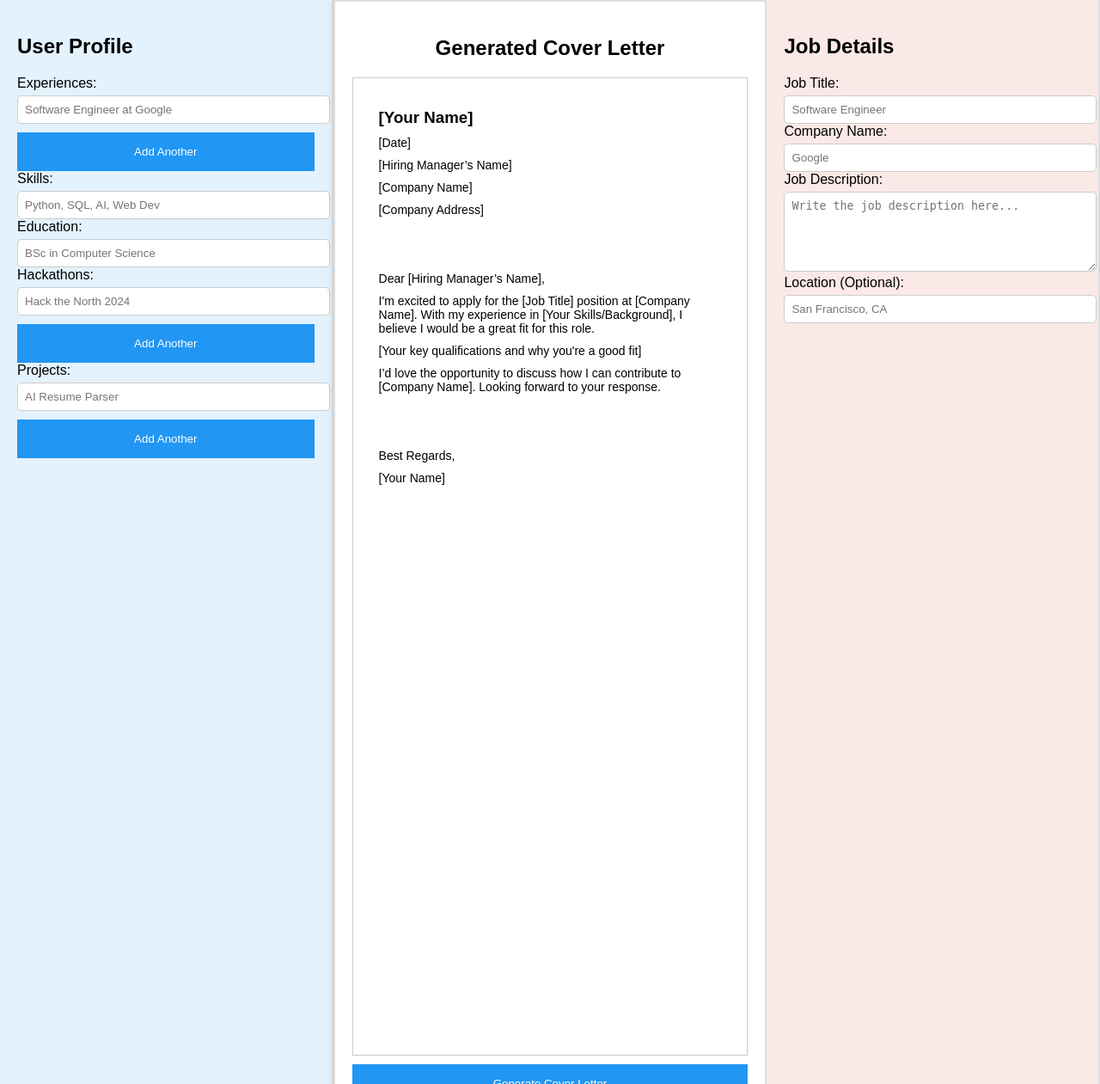
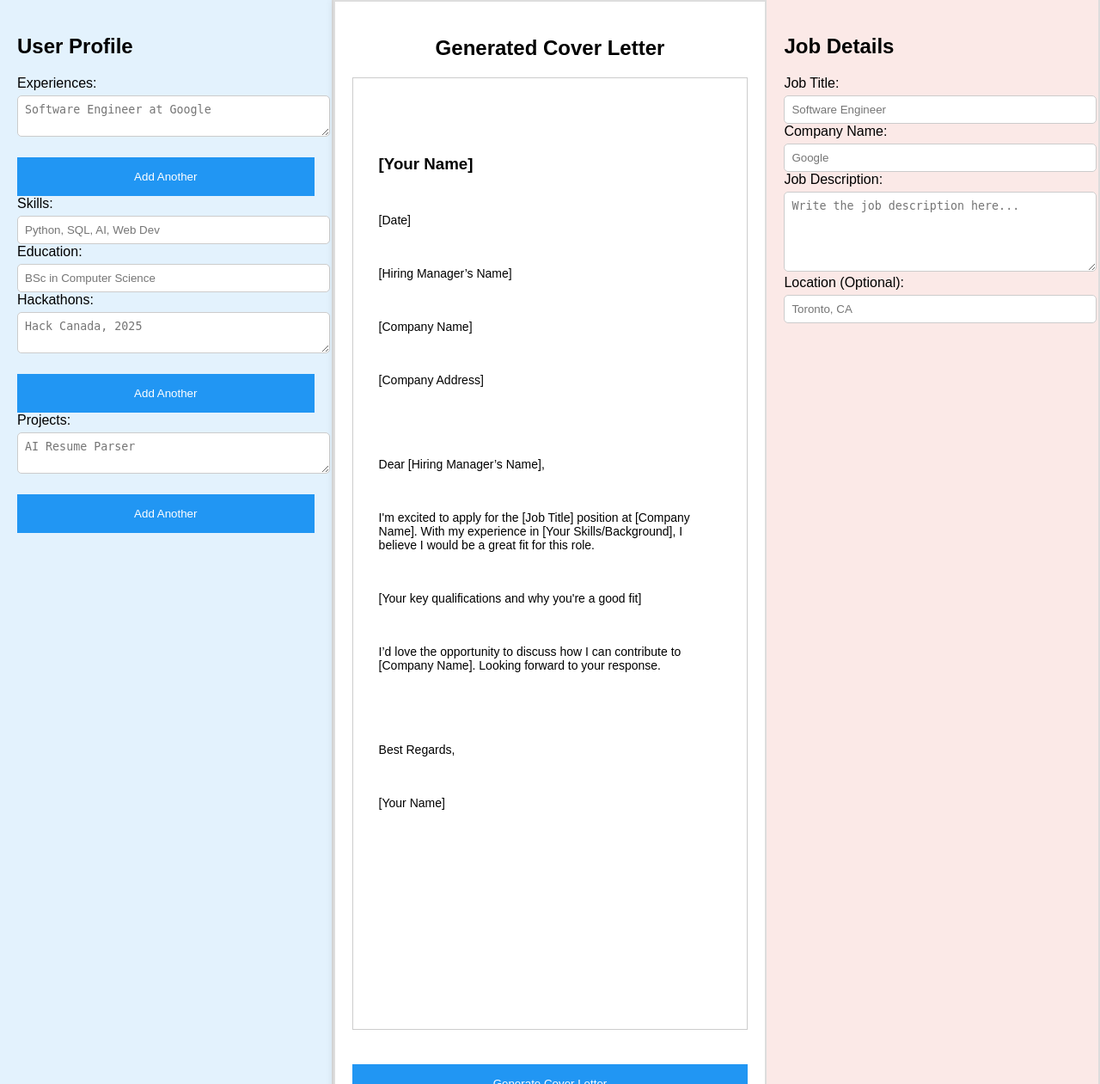
Before and after one commit to Gaurika-G/Jopply, a Flask app: page / in a window 1280 px wide. Shown: the whole page at 86% size. Run offline with Flask 3, Linux system fonts and the light colour scheme.

Commit message:
Adjustable boxes left side

```diff
--- a/static/styles.css
+++ b/static/styles.css
@@ -8,7 +8,7 @@ body {
 
 .container {
     display: flex;
-    height: 100vh;  /* Full viewport height */
+    height: 100vh;  /* Set the container to full viewport height */
     justify-content: space-between;
     overflow: hidden;  /* Hide overflow on the main page */
 }
@@ -34,6 +34,7 @@ body {
     height: 100%;  /* Full height of viewport */
     display: flex;
     flex-direction: column;
+    padding-bottom: 100px;  /* Extra space to ensure button visibility */
 }
 
 .right {
@@ -53,13 +54,13 @@ button {
     background: #2196F3;
     color: white;
     border: none;
-    padding: 15px;  /* Increased padding to make the button larger and easier to click */
+    padding: 15px; /* Increased padding to make the button more prominent */
     cursor: pointer;
     width: 100%;
-    margin-top: 10px;  /* Reduced margin-top to lift the button closer to the cover letter */
     position: sticky;
-    bottom: 0;  /* Ensure the button stays at the bottom of the middle section */
-    z-index: 10;  /* Ensure button is always above other content */
+    bottom: 20px;  /* Ensure the button is slightly above the absolute bottom */
+    z-index: 10; /* Ensure button is always above other content */
+    margin-top: 20px;  /* Ensure space between cover letter and button */
 }
 
 button:hover {
@@ -68,17 +69,15 @@ button:hover {
 
 .cover-letter-box {
     width: 100%;
-    height: 80vh;  /* Fixed height for A4-like layout */
+    height: 80vh; /* Fixed height for A4-like layout */
     padding: 30px;
     border: 1px solid #ccc;
     box-sizing: border-box;
     text-align: left;
     white-space: pre-wrap;
     overflow-y: auto;  /* Enables scrolling */
-    margin-bottom: 0; /* Reduced margin between the button and cover letter */
-    flex-grow: 1;  /* Ensures the cover letter box takes up remaining space */
-    display: flex;
-    flex-direction: column;
+    margin-bottom: 20px; /* Margin between cover letter and button */
+    flex-grow: 1; /* Ensures the cover letter box grows but does not overflow */
 }
 
 .cover-letter-box h3, .cover-letter-box p {
--- a/templates/index.html
+++ b/templates/index.html
@@ -15,9 +15,10 @@
             <!-- Experiences -->
             <label>Experiences:</label>
             <div id="experience-container">
-                <input type="text" name="experience" placeholder="Software Engineer at Google">
+                <textarea name="experience" placeholder="Software Engineer at Google"></textarea>
             </div>
             <button onclick="addExperience()">Add Another</button>
+
 
             <!-- Skills -->
             <label>Skills:</label>
@@ -30,14 +31,14 @@
             <!-- Hackathons -->
             <label>Hackathons:</label>
             <div id="hackathon-container">
-                <input type="text" name="hackathon" placeholder="Hack the North 2024">
+                <textarea name="hackathon" placeholder="Hack Canada, 2025"></textarea>
             </div>
             <button onclick="addHackathon()">Add Another</button>
 
             <!-- Projects -->
             <label>Projects:</label>
             <div id="project-container">
-                <input type="text" name="project" placeholder="AI Resume Parser">
+                <textarea name="project" placeholder="AI Resume Parser"></textarea>
             </div>
             <button onclick="addProject()">Add Another</button>
         </div>
@@ -89,7 +90,7 @@
             <textarea id="job-desc" rows="5" placeholder="Write the job description here..."></textarea>
 
             <label>Location (Optional):</label>
-            <input type="text" id="location" placeholder="San Francisco, CA">
+            <input type="text" id="location" placeholder="Toronto, CA">
         </div>
     </div>
 
```
